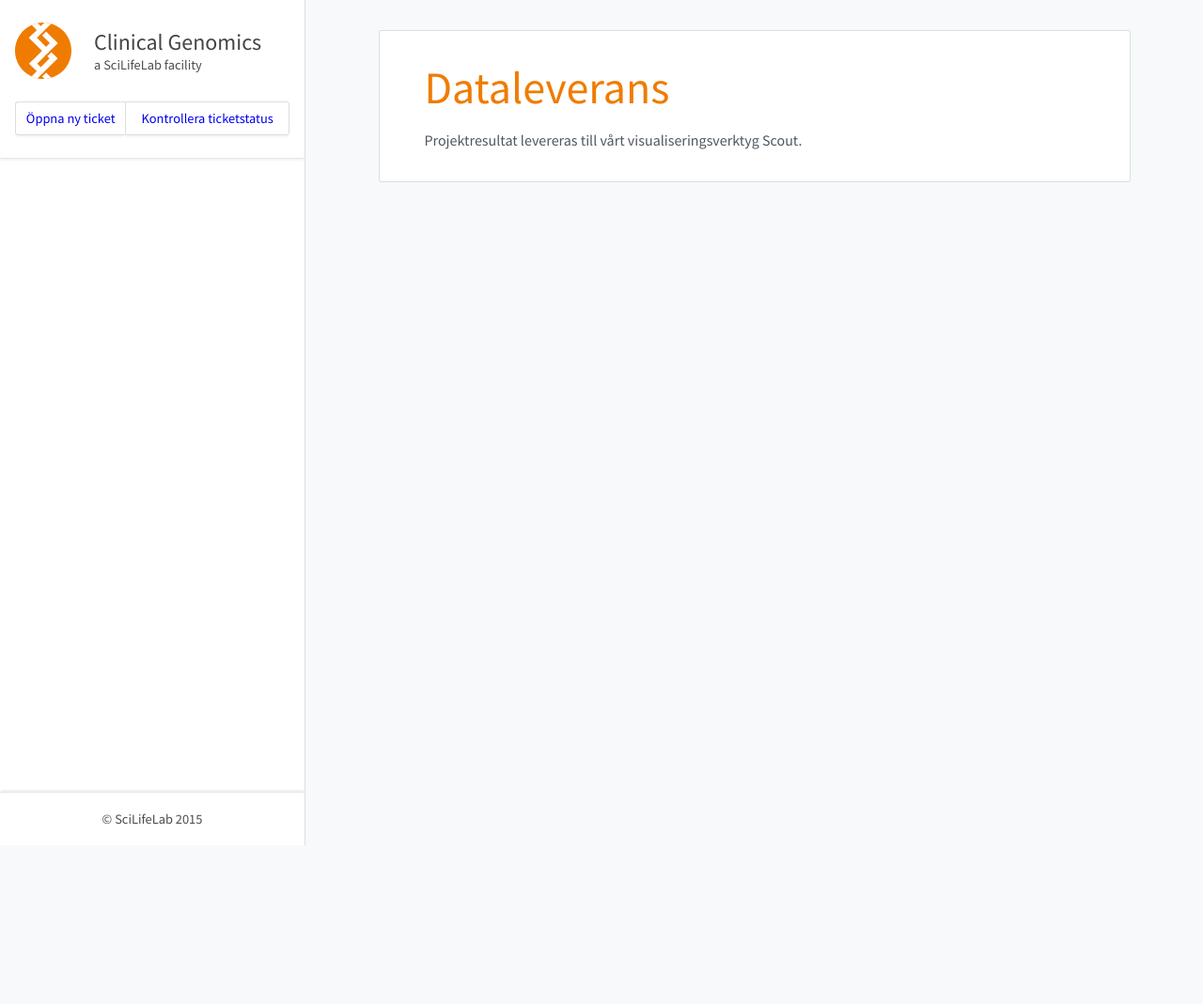
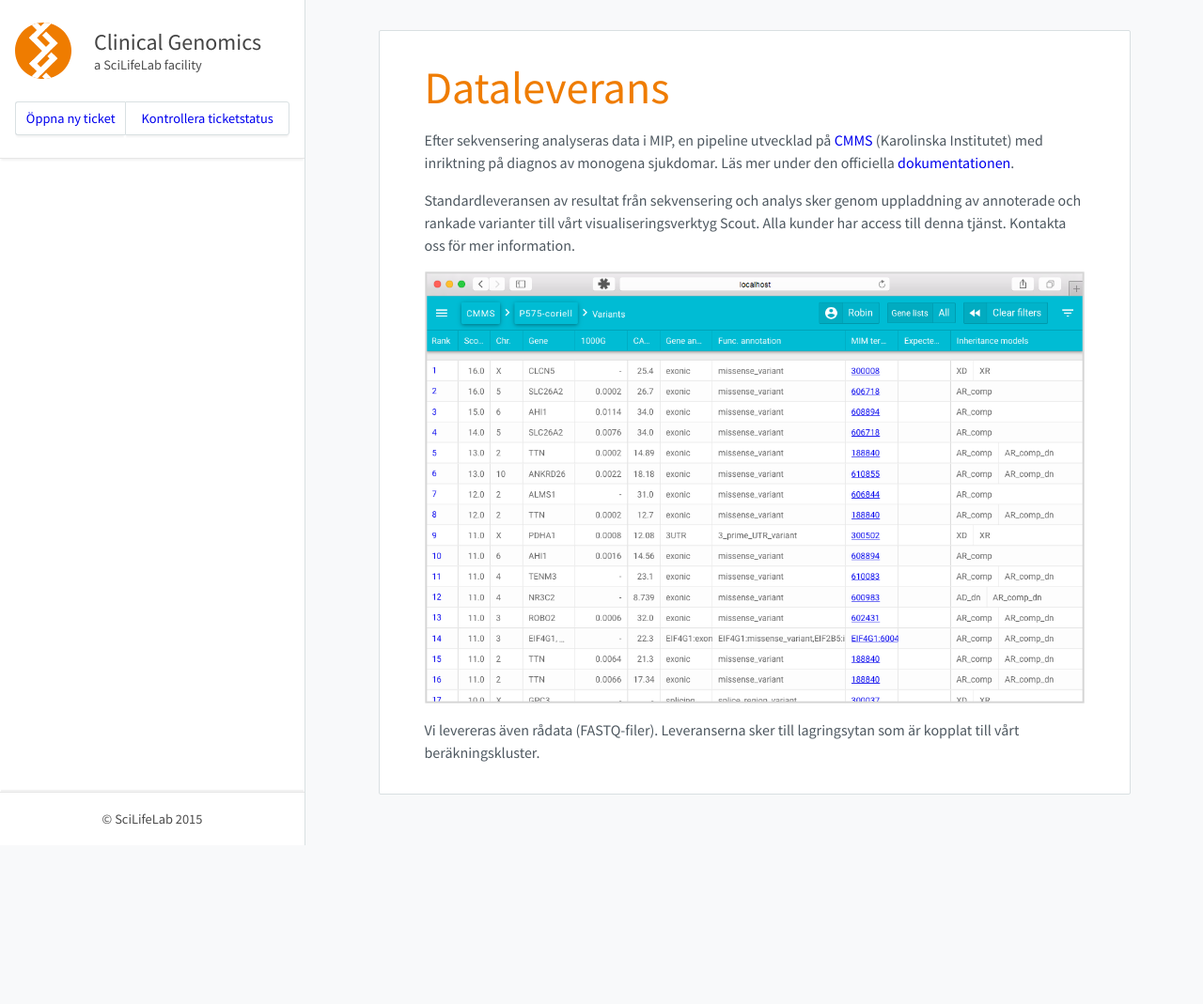
Before and after one commit to Clinical-Genomics/clinical-genomics.github.io, a Jekyll site: the page built from _pages/dataleverans.md, in a window 1280 px wide. Shown: the whole page at 94% size. Built offline with Jekyll 4.4.1, drawn with Linux system fonts in a browser that asks for light colours; nearby versions of some CDN libraries.

Commit message:
update delivery text update reps

```diff
--- a/Gemfile
+++ b/Gemfile
@@ -2,3 +2,4 @@
 
 gem 'github-pages', '~> 29'
 gem 'html-proofer'
+gem 'json'
--- a/_layouts/base.html
+++ b/_layouts/base.html
@@ -76,7 +76,7 @@
 
   {% unless site.develop == nil %}
   <script type='text/javascript' id="__bs_script__">//<![CDATA[
-    document.write("<script async src='//HOST:3001/browser-sync/browser-sync-client.1.7.2.js'><\/script>".replace(/HOST/g, location.hostname).replace(/PORT/g, location.port));
+    document.write("<script async src='//HOST:3000/browser-sync/browser-sync-client.1.7.2.js'><\/script>".replace(/HOST/g, location.hostname).replace(/PORT/g, location.port));
 //]]></script>
   {% endunless %}
 
--- a/_pages/dataleverans.md
+++ b/_pages/dataleverans.md
@@ -5,4 +5,14 @@
 ---
 
 # Dataleverans
-Projektresultat levereras till vårt visualiseringsverktyg Scout.
+Efter sekvensering analyseras data i MIP, en pipeline utvecklad på [CMMS][cmms] (Karolinska Institutet) med inriktning på diagnos av monogena sjukdomar. Läs mer under den officiella [dokumentationen][mip-docs].
+
+Standardleveransen av resultat från sekvensering och analys sker genom uppladdning av annoterade och rankade varianter till vårt visualiseringsverktyg Scout. Alla kunder har access till denna tjänst. Kontakta oss för mer information.
+
+![Scout Variants](/assets/img/scout-variants.png)
+
+Vi levereras även rådata (FASTQ-filer). Leveranserna sker till lagringsytan som är kopplat till vårt beräkningskluster.
+
+
+[mip-docs]: http://mip-api.readthedocs.org/en/latest/
+[cmms]: http://www.karolinska.se/for-patienter/alla-mottagningar-och-avdelningar-a-o/karolinska-universitetslaboratoriet/Mottagningar/cmms/CMMS-Centrum-for-medfodda-metabola-sjukdomar/
```
Also changed, not shown: assets/img/scout-variants.png (added).
